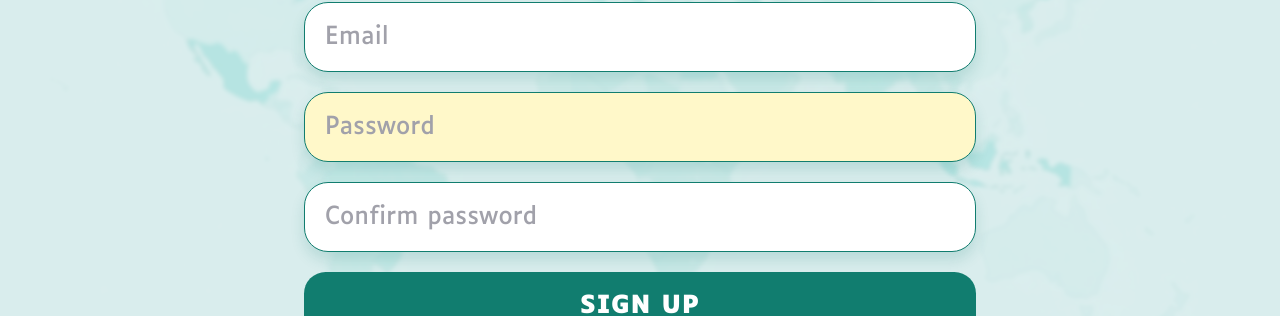
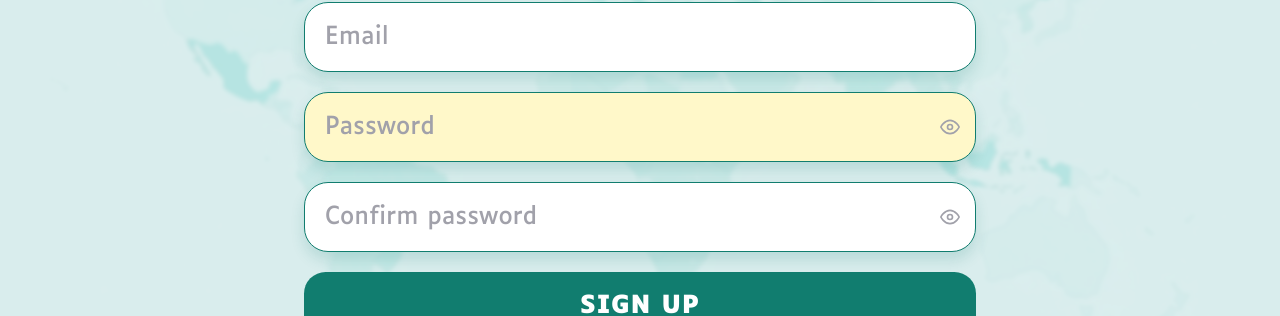
Before and after one commit to loucalm/WS401, a Vue app in the folder frontend/: page /register in a window 1280 px wide. Shown: the part 410-726 px from the top of the page. Built offline with nearby package versions, Linux system fonts and the light colour scheme.

Commit message:
Ajout ShowPassword Login & Register

```diff
--- a/frontend/src/components/Login.vue
+++ b/frontend/src/components/Login.vue
@@ -39,13 +39,30 @@
           required
           class="font-ui w-full rounded-3xl border border-main bg-white px-4 py-3 text-[0.95rem] text-black shadow-[0_8px_14px_rgba(17,125,111,0.16)] outline-none placeholder:text-grey focus:border-main focus:ring-2 focus:ring-main/20 sm:px-5 sm:py-4 sm:text-body-24"
         />
-        <input
-          v-model="password"
-          type="password"
-          placeholder="Password"
-          required
-          class="font-ui w-full rounded-3xl border border-main bg-[#fff8c9] px-4 py-3 text-[0.95rem] text-black shadow-[0_8px_14px_rgba(17,125,111,0.16)] outline-none placeholder:text-grey focus:border-main focus:ring-2 focus:ring-main/20 sm:px-5 sm:py-4 sm:text-body-24"
-        />
+        <div class="relative">
+          <input
+            v-model="password"
+            :type="showPassword ? 'text' : 'password'"
+            placeholder="Password"
+            required
+            class="font-ui w-full rounded-3xl border border-main bg-[#fff8c9] px-4 py-3 pr-12 text-[0.95rem] text-black shadow-[0_8px_14px_rgba(17,125,111,0.16)] outline-none placeholder:text-grey focus:border-main focus:ring-2 focus:ring-main/20 sm:px-5 sm:py-4 sm:pr-14 sm:text-body-24"
+          />
+          <button
+            type="button"
+            class="absolute right-4 top-1/2 -translate-y-1/2 text-grey hover:text-black"
+            :aria-label="showPassword ? 'Hide password' : 'Show password'"
+            @click="showPassword = !showPassword"
+          >
+            <svg v-if="!showPassword" xmlns="http://www.w3.org/2000/svg" class="h-5 w-5" viewBox="0 0 24 24" fill="none" stroke="currentColor" stroke-width="2" stroke-linecap="round" stroke-linejoin="round">
+              <path d="M1 12s4-8 11-8 11 8 11 8-4 8-11 8-11-8-11-8z"/>
+              <circle cx="12" cy="12" r="3"/>
+            </svg>
+            <svg v-else xmlns="http://www.w3.org/2000/svg" class="h-5 w-5" viewBox="0 0 24 24" fill="none" stroke="currentColor" stroke-width="2" stroke-linecap="round" stroke-linejoin="round">
+              <path d="M17.94 17.94A10.07 10.07 0 0 1 12 20c-7 0-11-8-11-8a18.45 18.45 0 0 1 5.06-5.94M9.9 4.24A9.12 9.12 0 0 1 12 4c7 0 11 8 11 8a18.5 18.5 0 0 1-2.16 3.19m-6.72-1.07a3 3 0 1 1-4.24-4.24"/>
+              <line x1="1" y1="1" x2="23" y2="23"/>
+            </svg>
+          </button>
+        </div>
 
         <button
           type="submit"
@@ -150,6 +167,7 @@ import briceUrl from "../assets/img/brice.png";
 
 const email = ref("");
 const password = ref("");
+const showPassword = ref(false);
 const errorMessage = ref("");
 const successMessage = ref("");
 const router = useRouter();
--- a/frontend/src/components/Register.vue
+++ b/frontend/src/components/Register.vue
@@ -46,20 +46,54 @@
           required
           class="font-ui w-full rounded-3xl border border-main bg-white px-4 py-3 text-[0.95rem] text-black shadow-[0_8px_14px_rgba(17,125,111,0.16)] outline-none placeholder:text-grey focus:border-main focus:ring-2 focus:ring-main/20 sm:px-5 sm:py-4 sm:text-body-24"
         />
+        <div class="relative">
           <input
             v-model="password"
-          type="password"
+            :type="showPassword ? 'text' : 'password'"
             placeholder="Password"
             required
-          class="font-ui w-full rounded-3xl border border-main bg-[#fff8c9] px-4 py-3 text-[0.95rem] text-black shadow-[0_8px_14px_rgba(17,125,111,0.16)] outline-none placeholder:text-grey focus:border-main focus:ring-2 focus:ring-main/20 sm:px-5 sm:py-4 sm:text-body-24"
+            class="font-ui w-full rounded-3xl border border-main bg-[#fff8c9] px-4 py-3 pr-12 text-[0.95rem] text-black shadow-[0_8px_14px_rgba(17,125,111,0.16)] outline-none placeholder:text-grey focus:border-main focus:ring-2 focus:ring-main/20 sm:px-5 sm:py-4 sm:pr-14 sm:text-body-24"
           />
+          <button
+            type="button"
+            class="absolute right-4 top-1/2 -translate-y-1/2 text-grey hover:text-black"
+            :aria-label="showPassword ? 'Hide password' : 'Show password'"
+            @click="showPassword = !showPassword"
+          >
+            <svg v-if="!showPassword" xmlns="http://www.w3.org/2000/svg" class="h-5 w-5" viewBox="0 0 24 24" fill="none" stroke="currentColor" stroke-width="2" stroke-linecap="round" stroke-linejoin="round">
+              <path d="M1 12s4-8 11-8 11 8 11 8-4 8-11 8-11-8-11-8z"/>
+              <circle cx="12" cy="12" r="3"/>
+            </svg>
+            <svg v-else xmlns="http://www.w3.org/2000/svg" class="h-5 w-5" viewBox="0 0 24 24" fill="none" stroke="currentColor" stroke-width="2" stroke-linecap="round" stroke-linejoin="round">
+              <path d="M17.94 17.94A10.07 10.07 0 0 1 12 20c-7 0-11-8-11-8a18.45 18.45 0 0 1 5.06-5.94M9.9 4.24A9.12 9.12 0 0 1 12 4c7 0 11 8 11 8a18.5 18.5 0 0 1-2.16 3.19m-6.72-1.07a3 3 0 1 1-4.24-4.24"/>
+              <line x1="1" y1="1" x2="23" y2="23"/>
+            </svg>
+          </button>
+        </div>
+        <div class="relative">
           <input
             v-model="confirmPassword"
-          type="password"
+            :type="showConfirmPassword ? 'text' : 'password'"
             placeholder="Confirm password"
             required
-          class="font-ui w-full rounded-3xl border border-main bg-white px-4 py-3 text-[0.95rem] text-black shadow-[0_8px_14px_rgba(17,125,111,0.16)] outline-none placeholder:text-grey focus:border-main focus:ring-2 focus:ring-main/20 sm:px-5 sm:py-4 sm:text-body-24"
+            class="font-ui w-full rounded-3xl border border-main bg-white px-4 py-3 pr-12 text-[0.95rem] text-black shadow-[0_8px_14px_rgba(17,125,111,0.16)] outline-none placeholder:text-grey focus:border-main focus:ring-2 focus:ring-main/20 sm:px-5 sm:py-4 sm:pr-14 sm:text-body-24"
           />
+          <button
+            type="button"
+            class="absolute right-4 top-1/2 -translate-y-1/2 text-grey hover:text-black"
+            :aria-label="showConfirmPassword ? 'Hide password' : 'Show password'"
+            @click="showConfirmPassword = !showConfirmPassword"
+          >
+            <svg v-if="!showConfirmPassword" xmlns="http://www.w3.org/2000/svg" class="h-5 w-5" viewBox="0 0 24 24" fill="none" stroke="currentColor" stroke-width="2" stroke-linecap="round" stroke-linejoin="round">
+              <path d="M1 12s4-8 11-8 11 8 11 8-4 8-11 8-11-8-11-8z"/>
+              <circle cx="12" cy="12" r="3"/>
+            </svg>
+            <svg v-else xmlns="http://www.w3.org/2000/svg" class="h-5 w-5" viewBox="0 0 24 24" fill="none" stroke="currentColor" stroke-width="2" stroke-linecap="round" stroke-linejoin="round">
+              <path d="M17.94 17.94A10.07 10.07 0 0 1 12 20c-7 0-11-8-11-8a18.45 18.45 0 0 1 5.06-5.94M9.9 4.24A9.12 9.12 0 0 1 12 4c7 0 11 8 11 8a18.5 18.5 0 0 1-2.16 3.19m-6.72-1.07a3 3 0 1 1-4.24-4.24"/>
+              <line x1="1" y1="1" x2="23" y2="23"/>
+            </svg>
+          </button>
+        </div>
 
         <button
           type="submit"
@@ -104,6 +138,8 @@ const username = ref("");
 const email = ref("");
 const password = ref("");
 const confirmPassword = ref("");
+const showPassword = ref(false);
+const showConfirmPassword = ref(false);
 const errorMessage = ref("");
 const successMessage = ref("");
 const router = useRouter();
```
Lines whose indentation alone changed are shown as unchanged.
